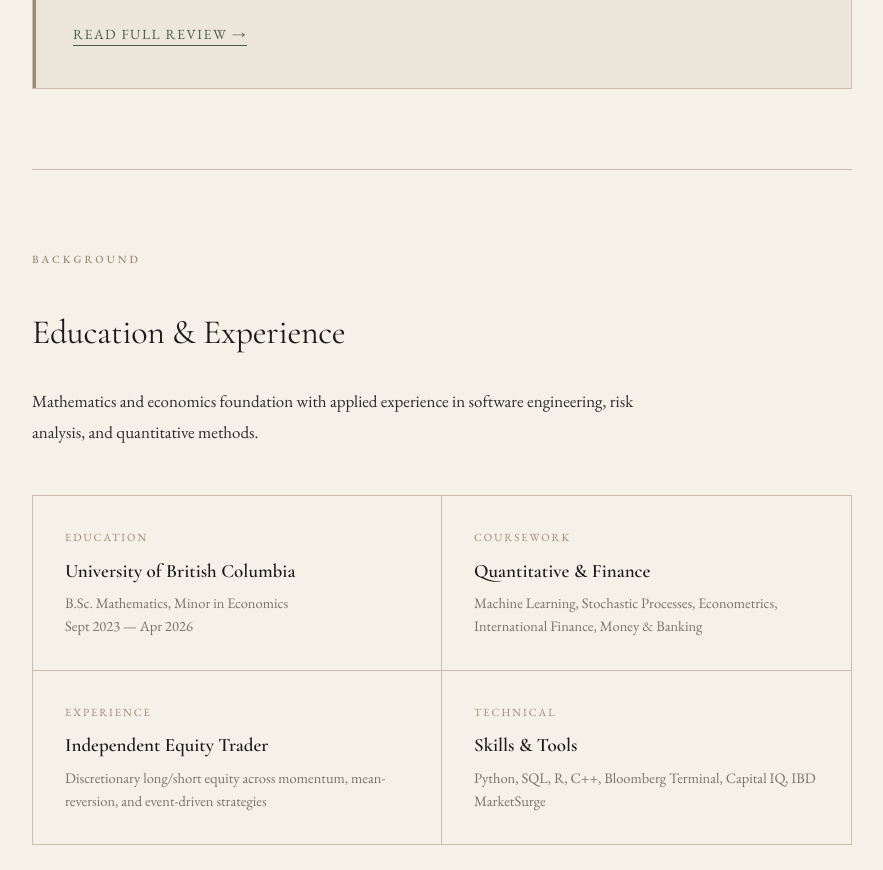
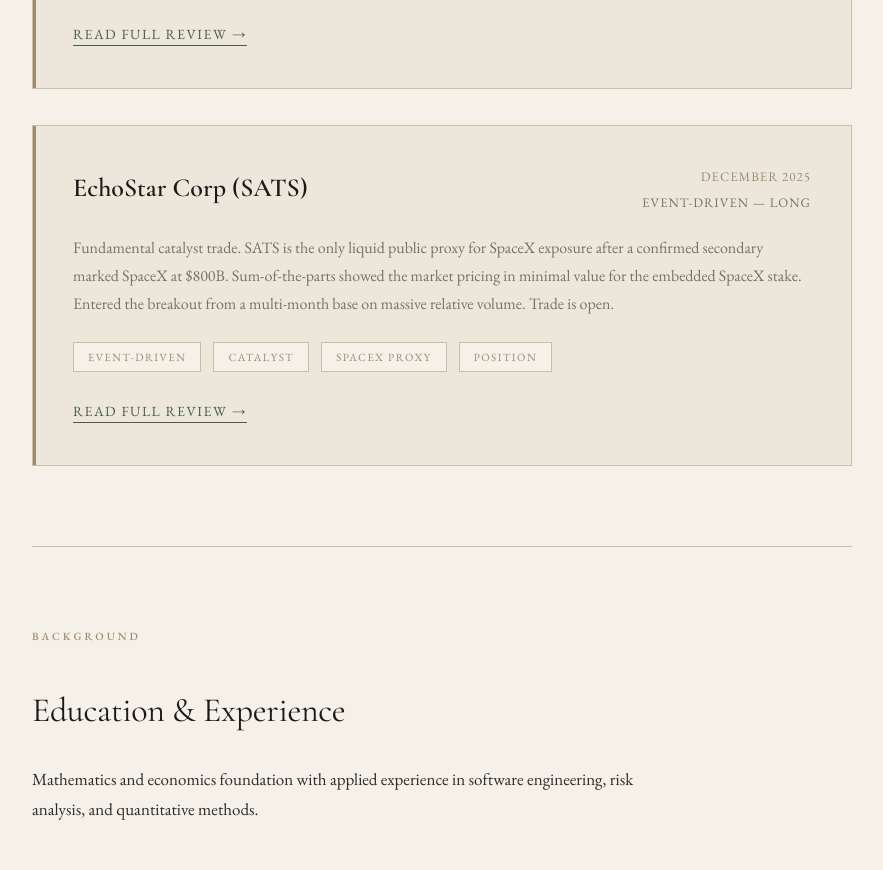
Before and after one commit to ryanjgreen/ryanjgreen, a plain HTML site: page index.html in a window 1280 px wide. Shown: the part 2400-3270 px from the top of the page, without its empty margins (198-1081 px from the left). Drawn offline with nearby package versions, Linux system fonts and the light colour scheme.

Commit message:
Add files via upload

```diff
--- a/index.html
+++ b/index.html
@@ -621,6 +621,29 @@
             </div>
             <a href="Ryan_Green_COST_Trade_Review.pdf" class="trade-link">Read Full Review →</a>
         </div>
+
+        <div class="trade-card">
+            <div class="trade-header">
+                <span class="trade-name">EchoStar Corp (SATS)</span>
+                <div class="trade-meta">
+                    <span>December 2025</span>
+                    <span style="margin-top: 4px; color: var(--warm-gray);">Event-Driven — Long</span>
+                </div>
+            </div>
+            <p class="trade-description">
+                Fundamental catalyst trade. SATS is the only liquid public proxy for SpaceX exposure
+                after a confirmed secondary marked SpaceX at $800B. Sum-of-the-parts showed the market
+                pricing in minimal value for the embedded SpaceX stake. Entered the breakout from a
+                multi-month base on massive relative volume. Trade is open.
+            </p>
+            <div class="trade-tags">
+                <span class="trade-tag">Event-Driven</span>
+                <span class="trade-tag">Catalyst</span>
+                <span class="trade-tag">SpaceX Proxy</span>
+                <span class="trade-tag">Position</span>
+            </div>
+            <a href="Ryan_Green_SATS_Trade_Review.pdf" class="trade-link">Read Full Review →</a>
+        </div>
     </section>
 
     <div class="section-divider"><hr></div>
```
Also changed, not shown: 1 other file.
